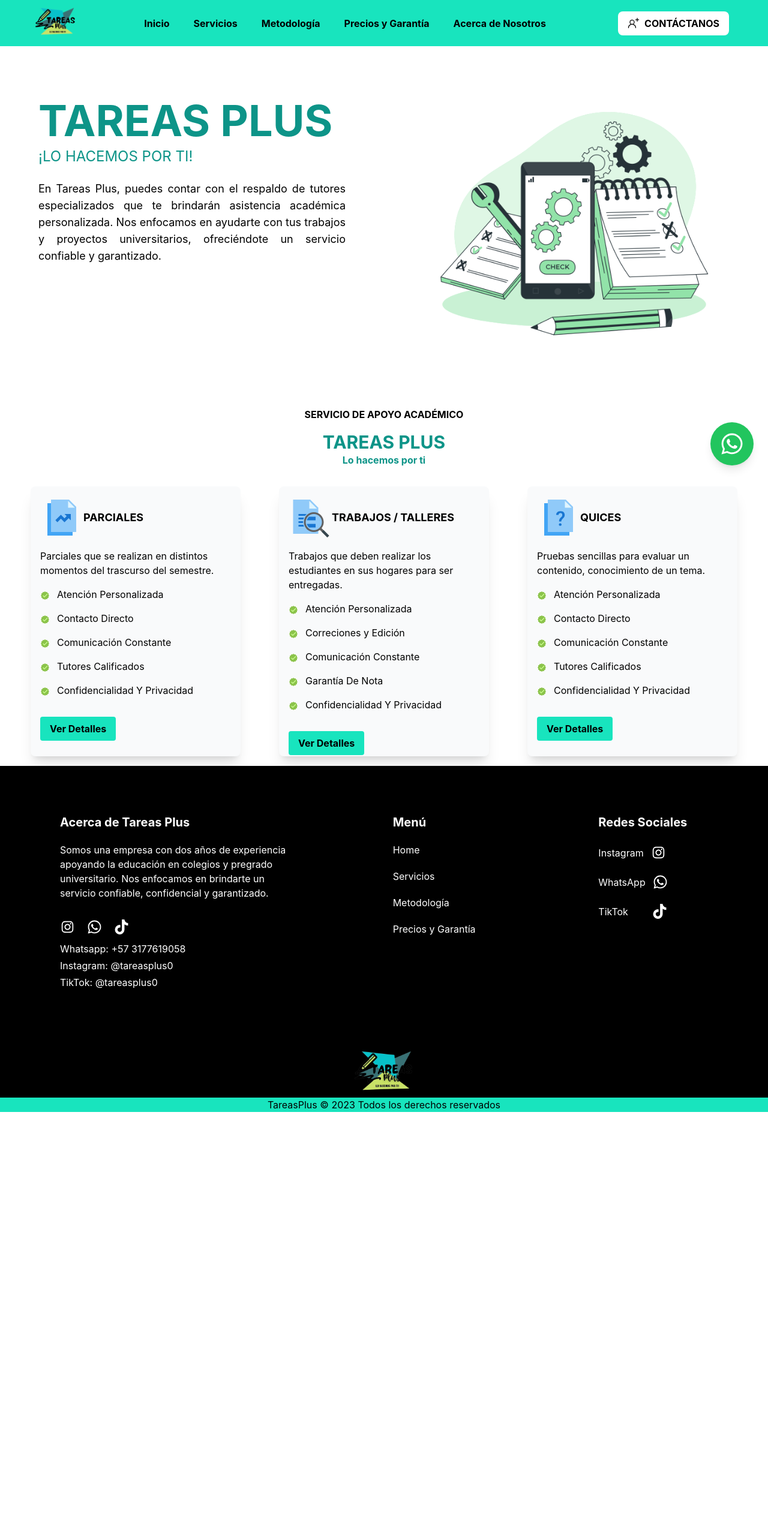
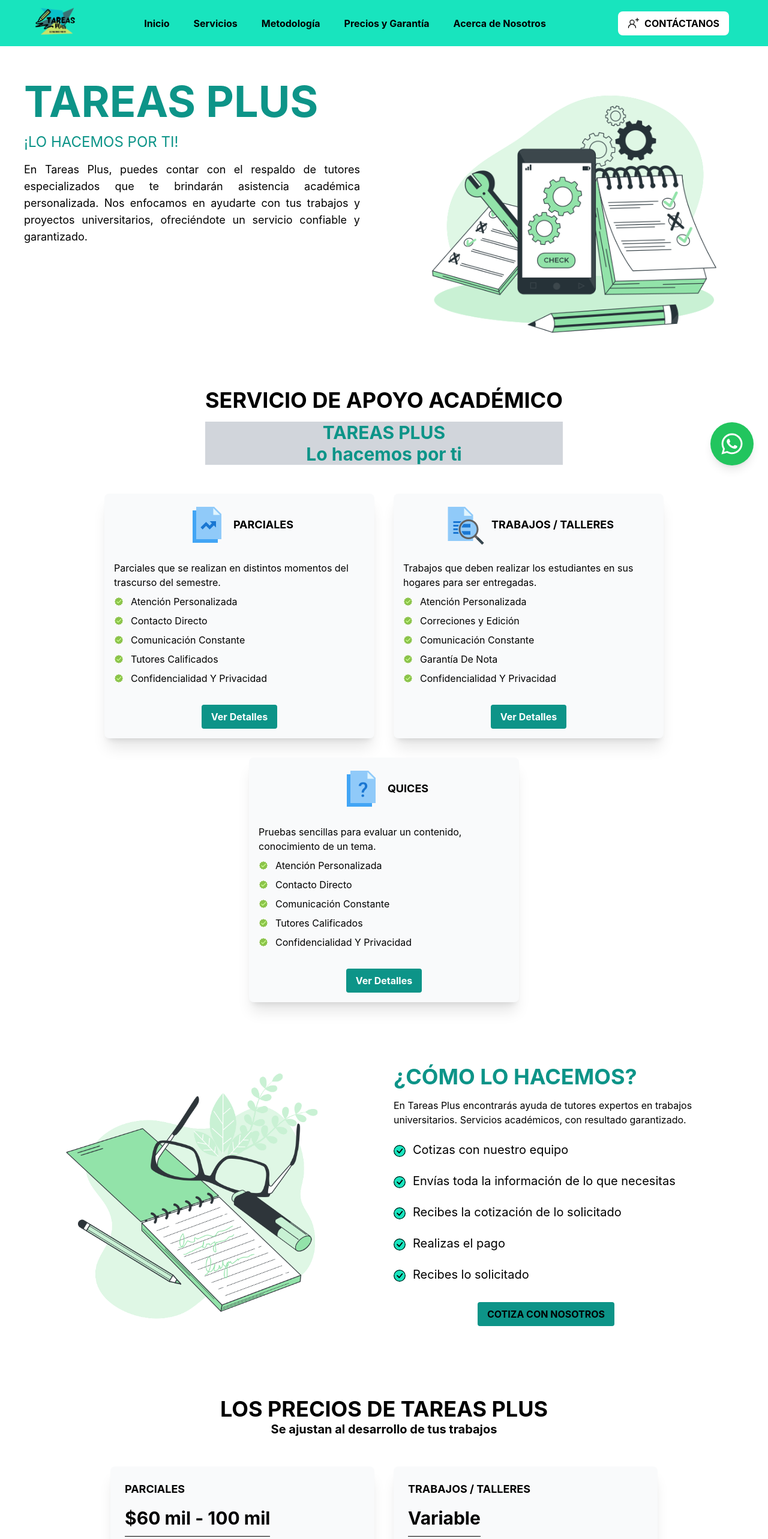
Before and after one commit to YeisonR05/app-tareasplus, a React (Create React App) app: page / in a window 1280 px wide. Shown: the top 2566 px of the page at 60% size. Before the commit the page ends 1854 px from the top, so only its background shows below. Built offline with nearby package versions, Linux system fonts and the light colour scheme.

Commit message:
Responsive de todas las rutas

```diff
--- a/public/env.js
+++ b/public/env.js
@@ -3,7 +3,7 @@ window.env = {
   "ALLUSERSPROFILE": "C:\\ProgramData",
   "APPDATA": "C:\\Users\\Yeison\\AppData\\Roaming",
   "asl.log": "Destination=file",
-  "CHROME_CRASHPAD_PIPE_NAME": "\\\\.\\pipe\\LOCAL\\crashpad_5252_MABFMJOYFQPKXNFS",
+  "CHROME_CRASHPAD_PIPE_NAME": "\\\\.\\pipe\\LOCAL\\crashpad_5724_GIHYSVFSBCVLLDXB",
   "COLOR": "1",
   "COLORTERM": "truecolor",
   "COMMONPROGRAMFILES": "C:\\Program Files\\Common Files",
--- a/src/Components/Details/Details.jsx
+++ b/src/Components/Details/Details.jsx
@@ -33,7 +33,7 @@ const Details = () => {
 
   return (
     <div className="flex flex-col items-center mb-4 mt-5">
-      <div className="">
+      <div className="text-center">
         <img
           src={Logo}
           alt="TAREASPLUS"
@@ -41,23 +41,23 @@ const Details = () => {
         />
       </div>
 
-      <div className="flex justify-center mt-8">
+      <div className="flex flex-wrap justify-center mt-8">
         {subscriptionPlans.map((plan, index) => (
           <div
             key={index}
-            className="w-[240px] h-[490px] rounded-lg shadow-xl p-4 mx-2 cursor-pointer bg-gray-50 hover:shadow-md flex flex-col items-start"
+            className="w-full md:w-[240px] lg:w-[320px] rounded-lg shadow-xl p-4 m-4 cursor-pointer bg-gray-50 hover:shadow-md flex flex-col items-center"
           >
             <div className="flex items-center">
               <div>
                 {plan.icon}
               </div>
-              <h2 className="text-X1 font-bold text-black">
+              <h2 className="text-xl font-bold text-black ml-2 text-center">
                 {plan.title}
               </h2>
             </div>
             <ul className="text-black text-start mt-2">
               {plan.features.map((feature, index) => (
-                <li key={index} className="mt-2">
+                <li key={index} className="mt-2 text-sm">
                   <FcApproval className="inline-block mr-3" />
                   {feature}
                 </li>
--- a/src/Components/Warranty/Warranty.jsx
+++ b/src/Components/Warranty/Warranty.jsx
@@ -7,37 +7,39 @@ const Warranty = () => {
     {
       title: "ENTRE 3.0 Y 5.0",
       features: ["La garantía no se aplica en este caso, ya que nuestra política de garantía establece que solo es válida cuando la calificación obtenida es inferior a 3.0. No obstante, nuestro objetivo siempre brindarte el mejor servicio y obtener la calificación más alta posible. 📝"],
-      icon: <BsCheckCircle className="text-6xl rounded-full bg-[#18E4BE]" />
+      icon: <BsCheckCircle className="text-5xl md:text-6xl rounded-full bg-[#18E4BE]" />
     },
     {
       title: "MENOS DE 2.9",
       features: ["En caso de no cumplir con el objetivo de nuestros servicios, ofrecemos un reembolso completo para asegurar tu satisfacción. Además, nos comprometemos a analizar cuidadosamente cualquier retroalimentación recibida y enfocarnos en mejoras significativas en futuras interacciones para brindarte una experiencia aún más satisfactoria. 📝"],
-      icon: <MdOutlineErrorOutline className="text-6xl rounded-full bg-[#FF0000]" />
+      icon: <MdOutlineErrorOutline className="text-5xl md:text-6xl rounded-full bg-[#FF0000]" />
     },
   ];
 
   return (
     <div className="flex flex-col items-center mb-4 mt-5">
-      <div className="">
-        <h1 className="font-bold text-3xl text-black">GARANTÍA TAREAS PLUS</h1>
+      <div className="text-center">
+        <h1 className="font-bold text-2xl md:text-3xl text-black">GARANTÍA TAREAS PLUS</h1>
         <p className="font-bold text-black mt-2">
-          En Tareas Plus queremos que tu te sientas cómodo mientras realizamos tu trabajo, taller o parcial.
+          En Tareas Plus queremos que te sientas cómodo mientras realizamos tu trabajo, taller o parcial.
           <br />
-          Por eso contamos con la garantía y acompañamiento
+          Por eso contamos con la garantía y acompañamiento.
         </p>
       </div>
 
-      <div className="flex justify-center mt-12">
+      <div className="flex flex-wrap justify-center mt-8">
         {subscriptionPlans.map((plan, index) => (
           <div
             key={index}
-            className="w-[480px] h-[360px] rounded-lg shadow-xl p-4 mx-8 cursor-pointer bg-gray-50 hover:shadow-md"
+            className="w-full md:w-[480px] lg:w-[580px] rounded-lg shadow-xl p-4 m-4 cursor-pointer bg-gray-50 hover:shadow-md"
           >
-            {plan.icon}
+            <div className="flex justify-center">
+              {plan.icon}
+            </div>
             <h2 className="text-lg font-bold mb-4 ml-0 text-left text-black mt-3">
               {plan.title}
             </h2>
-            <ul className="text-black text-start ">
+            <ul className="text-black text-start">
               {plan.features.map((feature, index) => (
                 <li key={index} className="mt-4 text-justify">
                   {feature}
--- a/src/Views/Home/Home.jsx
+++ b/src/Views/Home/Home.jsx
@@ -1,6 +1,10 @@
 import React from "react";
 import FotoHome from "../../Multimedia/FotoHome.png";
 import Services from "../Services/Services";
+import Metodology from "../Metodology/Metodology";
+import PricesWarranty from "../Prices-Warranty/Prices-Warranty";
+import About from "../About/About";
+
 
 const Home = () => {
   const subscriptionPlans = [
@@ -15,16 +19,16 @@ const Home = () => {
     <div className="flex flex-col min-h-screen">
       <div className="flex-1">
         <div className="flex flex-col md:flex-row">
-          <div className="w-full md:w-1/2 p-12">
+          <div className="w-full md:w-1/2 md:p-6">
             <div className="flex flex-col items-start justify-center">
               {subscriptionPlans.map((plan, index) => (
                 <div key={index} className="w-full h-auto md:h-[450px] p-4">
                   <div className="flex items-center">
-                    <h2 className="text-5xl md:text-7xl font-bold text-black text-teal-600 mt-6">
+                    <h2 className="text-5xl md:text-7xl font-bold text-black text-teal-600 mt-4">
                       {plan.title}
                     </h2>
                   </div>
-                  <ul className="text-black text-start">
+                  <ul className="text-black text-start mt-4">
                     {plan.text.map((text, index) => (
                       <li key={index} className="mt-2 text-xl md:text-2xl text-teal-600">
                         {text}
@@ -33,7 +37,7 @@ const Home = () => {
                   </ul>
                   <ul className="text-black text-start mt-2">
                     {plan.features.map((feature, index) => (
-                      <li key={index} className="mt-6 text-base md:text-lg text-justify">
+                      <li key={index} className="mt-4 text-base md:text-lg text-justify">
                         {feature}
                       </li>
                     ))}
@@ -43,8 +47,8 @@ const Home = () => {
             </div>
           </div>
           <div className="w-full md:w-1/2">
-            <div className="p-4">
-              <div className="w-full h-[300px] md:h-[550px] p-4 mx-auto">
+            <div className="">
+              <div className="w-full h-[300px] md:h-[550px] mx-auto">
                 <img
                   src={FotoHome}
                   alt="TAREASPLUS"
@@ -58,6 +62,15 @@ const Home = () => {
       <div className="mt-auto">
         <Services />
       </div>
+      <div>
+        <Metodology />
+      </div>
+      <div>
+        <PricesWarranty />
+      </div>
+      <div>
+        <About />
+      </div>
     </div>
   );
 }
--- a/src/Views/Prices-Warranty/Prices-Warranty.jsx
+++ b/src/Views/Prices-Warranty/Prices-Warranty.jsx
@@ -33,24 +33,24 @@ const PricesWarranty = () => {
 
   return (
     <div className="flex flex-col items-center mb-4 mt-3 ">
-      <div className="">
-        <h1 className="font-bold text-black">LOS PRECIOS DE TAREAS PLUS</h1>
-        <p className="font-bold text-2xl text-black">
+      <div className="text-center">
+        <h1 className="font-bold text-black text-2xl lg:text-4xl">LOS PRECIOS DE TAREAS PLUS</h1>
+        <p className="font-bold text-xl text-black">
           Se ajustan al desarrollo de tus trabajos
         </p>
       </div>
 
-      <div className="flex justify-center mt-12 border-b border-black">
+      <div className="flex flex-wrap justify-center mt-8">
         {subscriptionPlans.map((plan, index) => (
           <div
             key={index}
-            className="w-[330px] h-[440px] rounded-lg shadow-xl p-6 mx-6 cursor-pointer bg-gray-50  hover:shadow-md mb-8"
+            className="w-full md:w-[330px] lg:w-[440px] rounded-lg shadow-xl p-6 m-4 cursor-pointer bg-gray-50  hover:shadow-md mb-8"
           >
             <h2 className="text-lg font-bold mb-4 ml-0 text-left text-black">
               {plan.title}
             </h2>
             <div className="text-left pb-5">
-              <span className="text-3xl font-bold text-black border-b border-black pb-3 ">
+              <span className="text-2xl lg:text-3xl font-bold text-black border-b border-black pb-3 ">
                 {plan.price[selectedCurrency]}
               </span>
             </div>
@@ -63,7 +63,7 @@ const PricesWarranty = () => {
               ))}
             </ul>
             <button
-              className="bg-[#18E4BE] hover:bg-[#139980] text-black font-bold py-2 px-10 rounded mt-12"
+              className="bg-[#18E4BE] hover:bg-[#139980] text-black font-bold py-2 px-6 lg:px-10 rounded mt-8 lg:mt-12"
               onClick={handleWhatsApp}
             >
               {selectedPlan === index ? "ESCRÍBENOS" : "ESCRÍBENOS"}
--- a/src/Views/Services/Services.jsx
+++ b/src/Views/Services/Services.jsx
@@ -36,38 +36,38 @@ const Services = () => {
 
   return (
     <div className="flex flex-col items-center mb-4 mt-5">
-      <div className="">
-        <h1 className="font-bold text-black">SERVICIO DE APOYO ACADÉMICO</h1>
-        <p className="bg-gray-30 font-bold text-3xl mt-4 text-teal-600">
+      <div className="text-center">
+        <h1 className="font-bold text-black text-2xl lg:text-4xl">SERVICIO DE APOYO ACADÉMICO</h1>
+        <p className="bg-gray-300 font-bold text-xl lg:text-3xl mt-4 text-teal-600">
           TAREAS PLUS
         </p>
-        <p className="bg-gray-30 font-bold text-black text-teal-600">
+        <p className="bg-gray-300 font-bold text-black text-xl lg:text-3xl text-teal-600">
           Lo hacemos por ti
         </p>
       </div>
 
-      <div className="flex justify-center mt-8">
+      <div className="flex flex-wrap justify-center mt-8">
         {subscriptionPlans.map((plan, index) => (
           <div
             key={index}
-            className="w-[350px] h-[450px] rounded-lg shadow-xl p-4 mx-8 cursor-pointer bg-gray-50 hover:shadow-md flex flex-col items-start"
+            className="w-full md:w-[350px] lg:w-[450px] rounded-lg shadow-xl p-4 m-4 cursor-pointer bg-gray-50 hover:shadow-md flex flex-col items-center"
           >
             <div className="flex items-center">
               <div>
                 {plan.icon}
               </div>
-              <h2 className="text-lg font-bold text-black">
+              <h2 className="text-lg font-bold text-black ml-2 text-center">
                 {plan.title}
               </h2>
             </div>
-            <ul className="text-black text-start">
+            <ul className="text-black text-start mt-4">
               {plan.features.map((feature, index) => (
-                <li key={index} className="mt-4">
+                <li key={index} className="mt-2 text-sm lg:text-base">
                   {feature}
                 </li>
               ))}
               {plan.features2.map((feature, index) => (
-                <li key={index} className="mt-4">
+                <li key={index} className="mt-2 text-sm lg:text-base flex items-center">
                   <FcApproval className="inline-block mr-3" />
                   {feature}
                 </li>
@@ -75,7 +75,7 @@ const Services = () => {
             </ul>
             <Link to="" onClick={handleShowDetails}>
               <button
-                className="bg-[#18E4BE] hover:bg-[#139980] text-black font-bold py-2 px-4 rounded mt-8"
+                className="bg-teal-600 hover:bg-teal-700 text-white font-bold py-2 px-4 rounded mt-8"
               >
                 Ver Detalles
               </button>
```
Also changed, not shown: src/Views/About/About.jsx (+16 -18 lines). Lines whose indentation alone changed are shown as unchanged.
